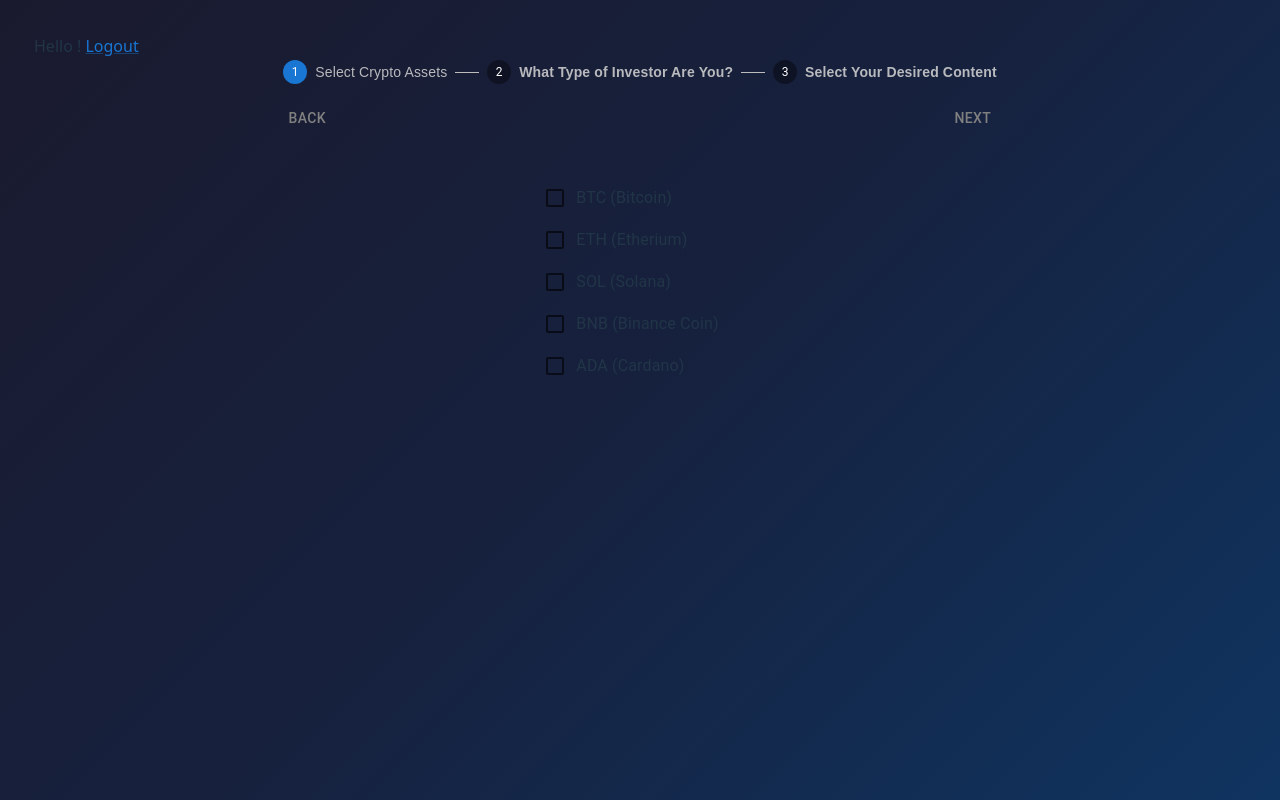
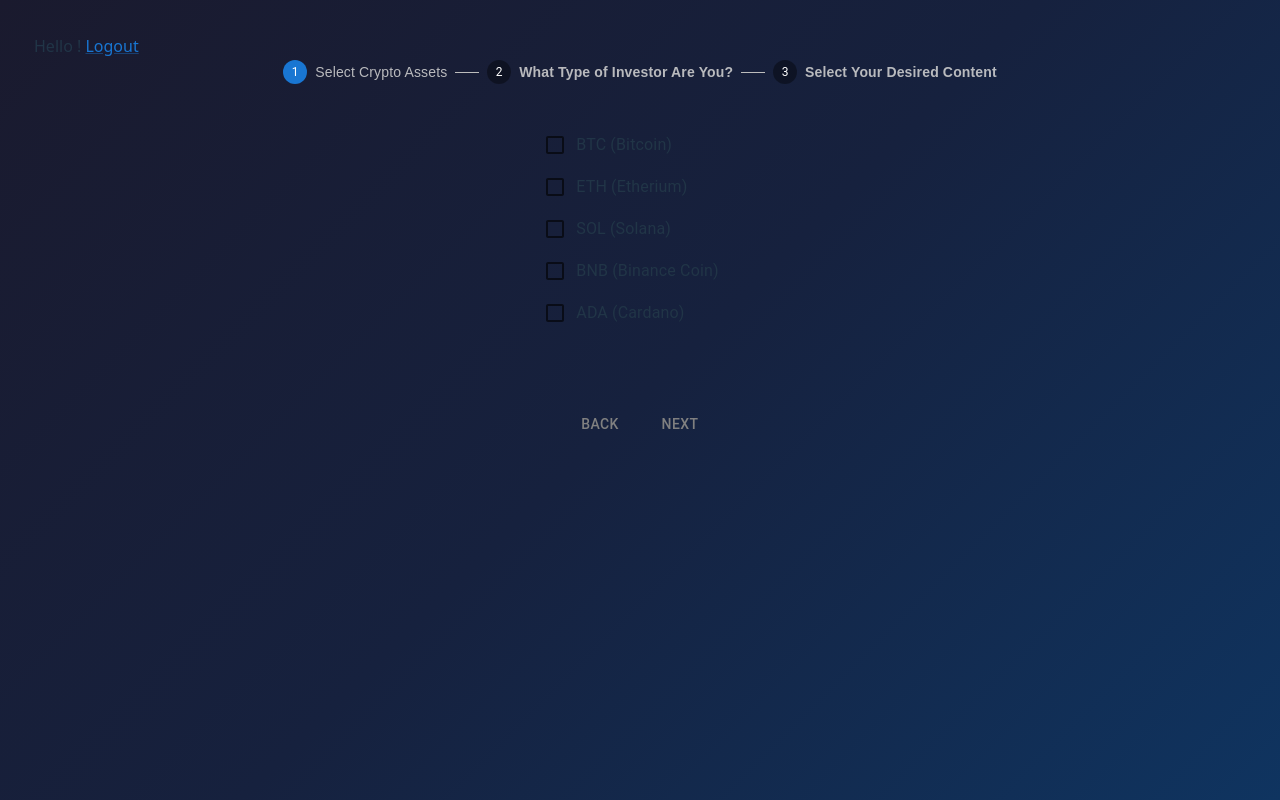
Before and after one commit to naorb12/ai-crypto-advisor, a React (Vite) app in the folder client/: page /user-preferences in a window 1280 px wide. Built offline with nearby package versions, Linux system fonts and the light colour scheme; sample sign-in values are in the browser's storage.

Commit message:
feat: refactor ProgressStepper and UserPreferencesPage components to streamline navigation and enhance user experience with added Back/Next buttons and improved layout

```diff
--- a/client/src/components/ProgressStepper/ProgressSteper.jsx
+++ b/client/src/components/ProgressStepper/ProgressSteper.jsx
@@ -3,8 +3,6 @@
 import Stepper from "@mui/material/Stepper";
 import Step from "@mui/material/Step";
 import StepLabel from "@mui/material/StepLabel";
-import Button from "@mui/material/Button";
-import Typography from "@mui/material/Typography";
 
 const steps = [
   "Select Crypto Assets",
@@ -12,25 +10,7 @@
   "Select Your Desired Content",
 ];
 
-// TODO: Get the Back/Next buttons to be at the bottom of the page!
-export default function ProgressStepper({
-  activeStep,
-  setActiveStep,
-  onFinish,
-  canProceed,
-}) {
-  const handleNext = () => {
-    if (activeStep === steps.length - 1) {
-      onFinish();
-    } else {
-      setActiveStep((prevActiveStep) => prevActiveStep + 1);
-    }
-  };
-
-  const handleBack = () => {
-    setActiveStep((prevActiveStep) => prevActiveStep - 1);
-  };
-
+export default function ProgressStepper({ activeStep }) {
   return (
     <Box sx={{ width: "60%", margin: "0 auto" }}>
       <Stepper activeStep={activeStep}>
@@ -58,31 +38,6 @@
           );
         })}
       </Stepper>
-      <React.Fragment>
-        <Box sx={{ display: "flex", flexDirection: "row", pt: 2 }}>
-          <Button
-            color="inherit"
-            disabled={activeStep === 0}
-            onClick={handleBack}
-            sx={{
-              mr: 1,
-              '&.Mui-disabled': { color: 'gray' }
-            }}
-          >
-            Back
-          </Button>
-          <Box sx={{ flex: "1 1 auto" }} />
-          <Button
-            onClick={handleNext}
-            disabled={!canProceed()}
-            sx={{
-              '&.Mui-disabled': { color: 'gray' }
-            }}
-          >
-            {activeStep === steps.length - 1 ? "Finish" : "Next"}
-          </Button>
-        </Box>
-      </React.Fragment>
     </Box>
   );
 }
--- a/client/src/components/SignUpForm/SignUpForm.jsx
+++ b/client/src/components/SignUpForm/SignUpForm.jsx
@@ -32,7 +32,6 @@
         },
       );
       if (response.ok) {
-        // After successful signup, automatically login
         const loginResult = await loginUser(email, password, setErrorLabel, setLoading);
         if (loginResult.success) {
           if (!loginResult.onboardingCompleted) {
--- a/client/src/pages/DashboardPage.jsx
+++ b/client/src/pages/DashboardPage.jsx
@@ -6,6 +6,9 @@
 import Feedback from "../components/Feedback/Feedback";
 import { CircularProgress } from "@mui/material";
 import Box from "@mui/material/Box";
+import IconButton from "@mui/material/IconButton";
+import RefreshIcon from "@mui/icons-material/Refresh";
+import AutorenewIcon from '@mui/icons-material/Autorenew';
 
 export default function DashboardPage() {
   const navigate = useNavigate();
@@ -13,9 +16,9 @@
   const [coinPrices, setCoinPrices] = useState();
   const [aiInsight, setAiInsight] = useState();
   const [meme, setMeme] = useState(null);
+  const [refreshing, setRefreshing] = useState(false);
   const token = sessionStorage.getItem("token");
 
-  useEffect(() => {
   async function fetchDashboard() {
     if (!isLoggedIn()) {
       navigate("/");
@@ -52,16 +55,42 @@
       }
     } catch (err) {
       console.log(err);
+    } finally {
+      setRefreshing(false);
     }
   }
 
+  useEffect(() => {
     fetchDashboard();
   }, []);
 
+  const handleRefresh = () => {
+    setRefreshing(true);
+    fetchDashboard();
+  };
+
   return (
     <>
-      {" "}
-      <h1>Wecome To Your Dashboard!</h1>
+      <div style={{
+        display: 'flex',
+        justifyContent: 'space-between',
+        alignItems: 'center',
+        padding: '0 2rem',
+        marginBottom: '1rem'
+      }}>
+        <h1>Welcome To Your Dashboard!</h1>
+        <IconButton
+          onClick={handleRefresh}
+          disabled={refreshing}
+          sx={{ color: 'rgba(209, 209, 209, 0.87)' }}
+        >
+          {refreshing ? (
+            <CircularProgress size={24} sx={{ color: 'rgba(209, 209, 209, 0.87)' }} />
+          ) : (
+            <AutorenewIcon fontSize="large"/>
+          )}
+        </IconButton>
+      </div>
       <div className="dashboard">
         <section className="section section-1">
           <h2>Market News</h2>
--- a/client/src/pages/UserPreferencesPage.jsx
+++ b/client/src/pages/UserPreferencesPage.jsx
@@ -1,10 +1,20 @@
 import { useState, useEffect } from "react";
 import { useNavigate } from "react-router";
+import Box from "@mui/material/Box";
+import Button from "@mui/material/Button";
 import ProgressStepper from "../components/ProgressStepper/ProgressSteper";
 import CryptoAssetsForm from "../components/PreferencesForm/CryptoAssetsForm/CryptoAssetsForm";
 import InterestsForm from "../components/PreferencesForm/InterestsForm/InterestsForm";
 import TypeInvestorForm from "../components/PreferencesForm/TypeInvestorForm/TypeInvestorForm";
 import { isLoggedIn } from "../utils/auth";
+
+
+const steps = [
+  "Select Crypto Assets",
+  "What Type of Investor Are You?",
+  "Select Your Desired Content",
+];
+
 
 export default function UserPreferencesPage() {
   const navigate = useNavigate();
@@ -94,22 +104,59 @@
     }
   };
 
+  const handleNext = () => {
+    if (activeStep === steps.length - 1) {
+      handleSubmit();
+    } else {
+      setActiveStep((prevActiveStep) => prevActiveStep + 1);
+    }
+  };
+
+  const handleBack = () => {
+    setActiveStep((prevActiveStep) => prevActiveStep - 1);
+  };
+
   return (
-    <>
-      <ProgressStepper
-        activeStep={activeStep}
-        setActiveStep={setActiveStep}
-        onFinish={handleSubmit}
-        canProceed={canProceed}
-      />
+    <div style={{ display: 'flex', flexDirection: 'column', minHeight: '50vh' }}>
+      <ProgressStepper activeStep={activeStep} />
+
       <div style={{
         display: 'flex',
         justifyContent: 'center',
         alignItems: 'center',
+        flex: 1,
         padding: '1rem'
       }}>
-          {renderStep()}
+        {renderStep()}
       </div>
-    </>
+
+      <Box sx={{
+        display: "flex",
+        flexDirection: "row",
+        justifyContent: "center",
+        padding: '2rem',
+        gap: '1rem'
+      }}>
+        <Button
+          color="inherit"
+          disabled={activeStep === 0}
+          onClick={handleBack}
+          sx={{
+            '&.Mui-disabled': { color: 'gray' }
+          }}
+        >
+          Back
+        </Button>
+        <Button
+          onClick={handleNext}
+          disabled={!canProceed()}
+          sx={{
+            '&.Mui-disabled': { color: 'gray' }
+          }}
+        >
+          {activeStep === steps.length - 1 ? "Finish" : "Next"}
+        </Button>
+      </Box>
+    </div>
   );
 }
```
Lines whose indentation alone changed are shown as unchanged.
